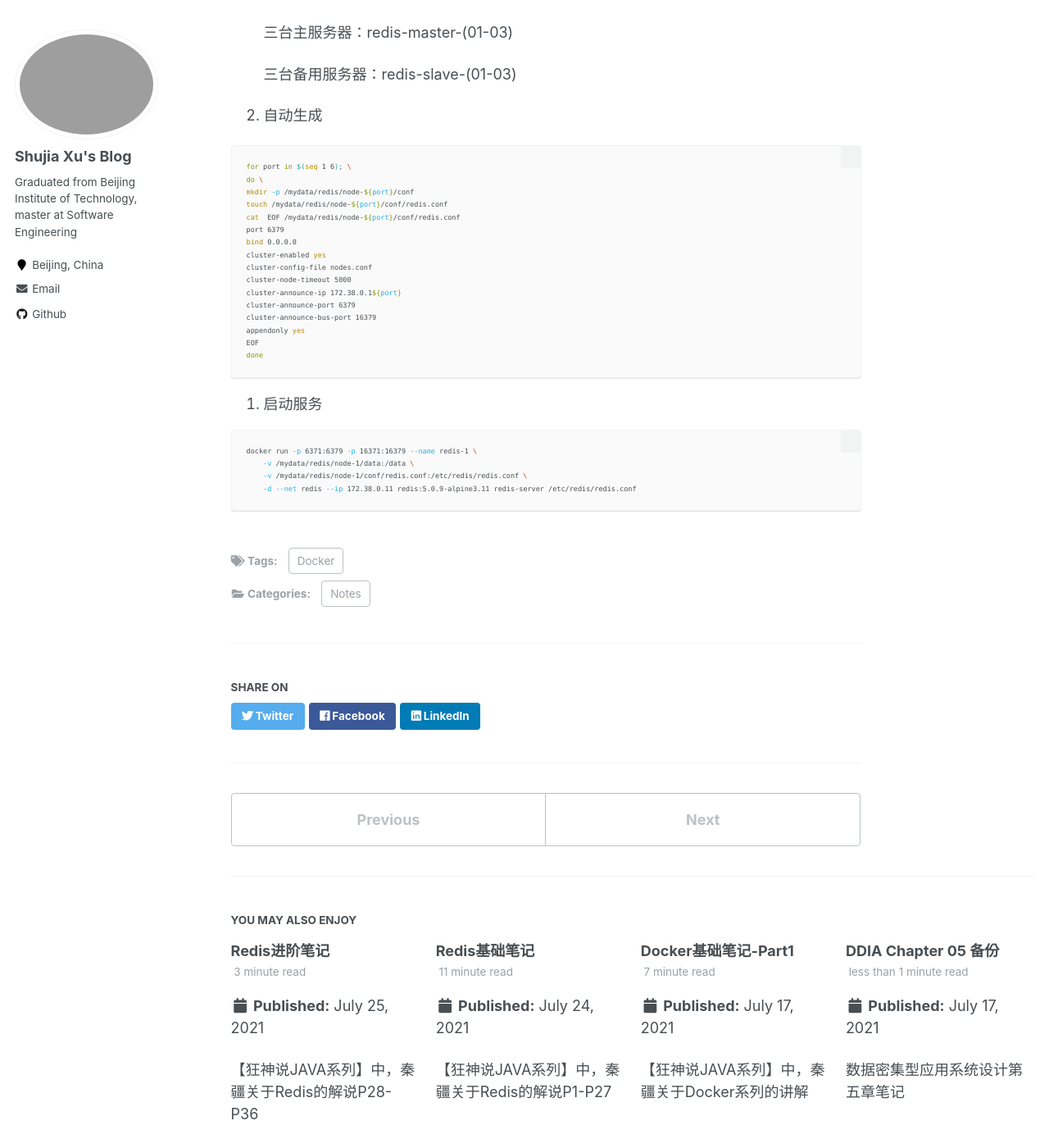
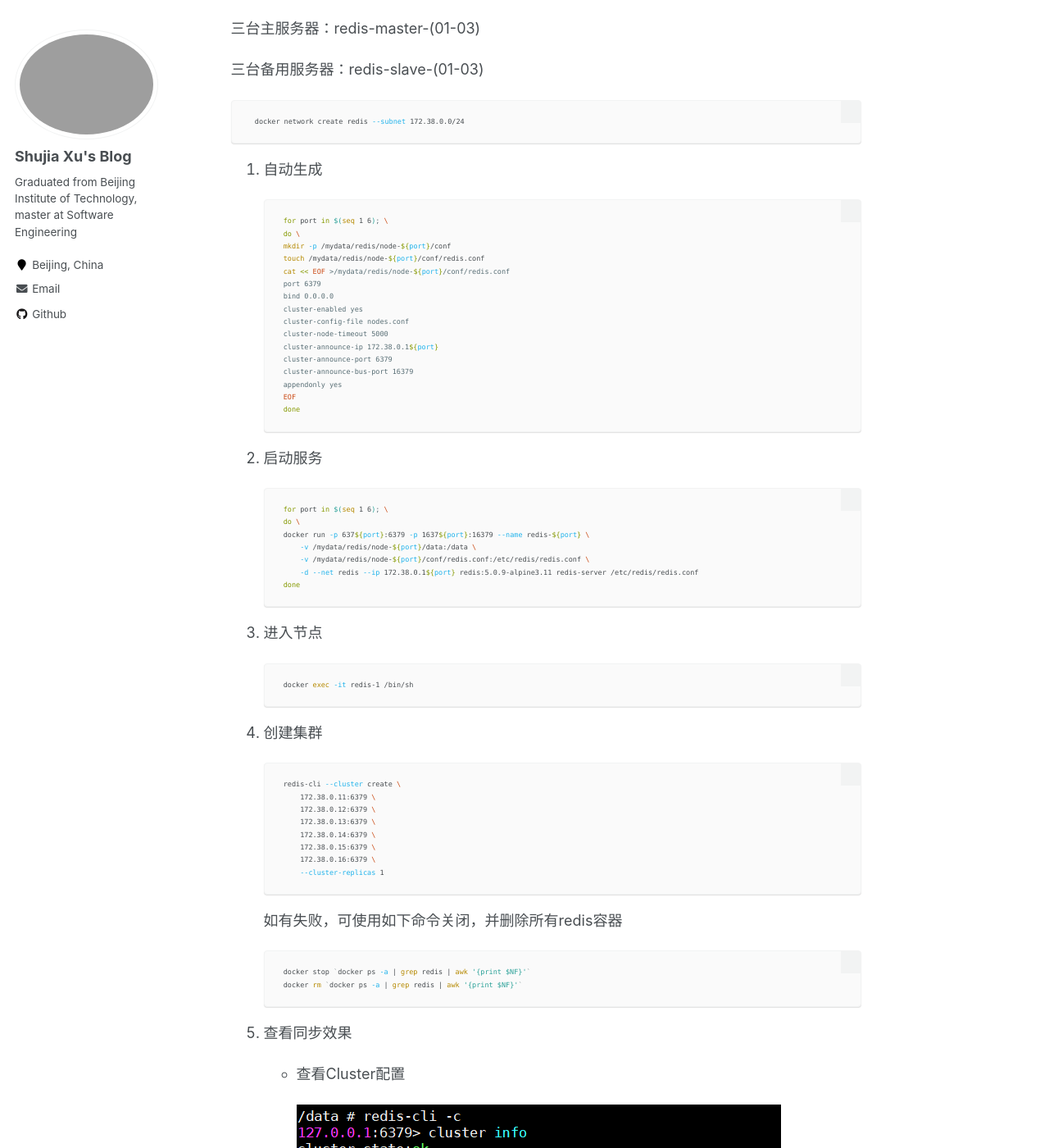
Before and after one commit to yehuo/yehuo.github.io, a Jekyll site: the page built from _posts/2021-07-22-[Docker]Docker基础笔记P2.md, in a window 1280 px wide and 1400 px high, scrolled down 13339 px. Shown: the whole window at 82% size. Built offline with Jekyll 4.4.1, drawn with Linux system fonts in a browser that asks for light colours; some of the changed text lies outside the part shown.

````diff
--- a/_posts/2021-07-22-[Docker]Docker基础笔记P2.md
+++ b/_posts/2021-07-22-[Docker]Docker基础笔记P2.md
@@ -526,38 +526,88 @@
 
 ### 部署redis集群
 
-1. 集群架构
+1. 集群架构并构建Redis网络
 
-	三台主服务器：redis-master-(01-03)
+  三台主服务器：redis-master-(01-03)
 
-	三台备用服务器：redis-slave-(01-03)
+  三台备用服务器：redis-slave-(01-03)
+
+  ```shell
+  docker network create redis --subnet 172.38.0.0/24
+  ```
 
 2. 自动生成
 
-```shell
-for port in $(seq 1 6); \
-do \
-mkdir -p /mydata/redis/node-${port}/conf
-touch /mydata/redis/node-${port}/conf/redis.conf
-cat  EOF /mydata/redis/node-${port}/conf/redis.conf
-port 6379
-bind 0.0.0.0
-cluster-enabled yes
-cluster-config-file nodes.conf
-cluster-node-timeout 5000
-cluster-announce-ip 172.38.0.1${port}
-cluster-announce-port 6379
-cluster-announce-bus-port 16379
-appendonly yes
-EOF
-done
-```
+	```shell
+	for port in $(seq 1 6); \
+	do \
+	mkdir -p /mydata/redis/node-${port}/conf
+	touch /mydata/redis/node-${port}/conf/redis.conf
+	cat << EOF >/mydata/redis/node-${port}/conf/redis.conf
+	port 6379
+	bind 0.0.0.0
+	cluster-enabled yes
+	cluster-config-file nodes.conf
+	cluster-node-timeout 5000
+	cluster-announce-ip 172.38.0.1${port}
+	cluster-announce-port 6379
+	cluster-announce-bus-port 16379
+	appendonly yes
+	EOF
+	done
+	```
 
 3. 启动服务
 
-```shell
-docker run -p 6371:6379 -p 16371:16379 --name redis-1 \
-    -v /mydata/redis/node-1/data:/data \
-    -v /mydata/redis/node-1/conf/redis.conf:/etc/redis/redis.conf \
-    -d --net redis --ip 172.38.0.11 redis:5.0.9-alpine3.11 redis-server /etc/redis/redis.conf
-```
+	```shell
+	for port in $(seq 1 6); \
+	do \
+	docker run -p 637${port}:6379 -p 1637${port}:16379 --name redis-${port} \
+	    -v /mydata/redis/node-${port}/data:/data \
+	    -v /mydata/redis/node-${port}/conf/redis.conf:/etc/redis/redis.conf \
+	    -d --net redis --ip 172.38.0.1${port} redis:5.0.9-alpine3.11 redis-server /etc/redis/redis.conf
+	done
+	```
+
+4. 进入节点
+
+	```shell
+	docker exec -it redis-1 /bin/sh
+	```
+
+5. 创建集群
+
+	```shell
+	redis-cli --cluster create \
+		172.38.0.11:6379 \
+		172.38.0.12:6379 \
+		172.38.0.13:6379 \
+		172.38.0.14:6379 \
+		172.38.0.15:6379 \
+		172.38.0.16:6379 \
+		--cluster-replicas 1
+	```
+
+	如有失败，可使用如下命令关闭，并删除所有redis容器
+
+	```shell
+	docker stop `docker ps -a | grep redis | awk '{print $NF}'`
+	docker rm `docker ps -a | grep redis | awk '{print $NF}'`
+	```
+
+6. 查看同步效果
+
+	- 查看Cluster配置
+
+		![docker2-8](\images\docker2-8.png)
+
+		![docker2-9](\images\docker2-9.png)
+
+	- 存入数据并查看存放位置，之后下线存放节点，验证高可用（红色指针位置，在另一个终端下线了Redis-3节点）
+
+		![docker2-10](\images\docker2-10.png)
+
+> 参考资料
+
+- 一份不错的[Docker入门指南](http://www.uml.org.cn/yunjisuan/201509023.asp?artid=16908)
+- Docker配置网络出错：[IPv4 Forwarding is Disabled](https://stackoverflow.com/questions/41453263/docker-networking-disabled-warning-ipv4-forwarding-is-disabled-networking-wil)
````
Also changed, not shown: _posts/2021-06-22-[Python]Python装饰器.md (+2 -2 lines), _posts/2021-07-05-[Python]Python生成器&迭代器.md (+3 -3 lines), _posts/2021-07-24-Redis基础笔记.md (+2 -0 lines), images/docker2-10.png (added), images/docker2-8.png (added), images/docker2-9.png (added), 4 other files.
